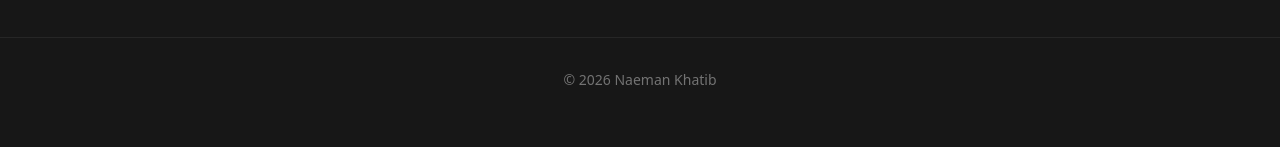
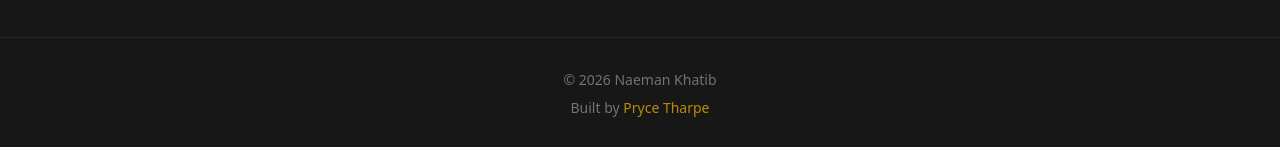
Before and after one commit to tharpep/portfolio-naeman, a Next.js app: page / in a window 1280 px wide. Shown: the part 1958-2105 px from the top of the page. Before the commit the page ends 2080 px from the top, so only its background shows below. Built offline with nearby package versions, Linux system fonts and the light colour scheme.

Commit message:
added my credits

```diff
--- a/src/components/Footer.tsx
+++ b/src/components/Footer.tsx
@@ -1,8 +1,19 @@
 export default function Footer() {
     return (
         <footer className="mt-auto py-8 px-6 border-t border-neutral-800">
-            <div className="max-w-6xl mx-auto text-center text-neutral-500 text-sm">
+            <div className="max-w-6xl mx-auto text-center text-neutral-500 text-sm space-y-2">
                 <p>© {new Date().getFullYear()} Naeman Khatib</p>
+                <p>
+                    Built by{" "}
+                    <a
+                        href="https://pryce-tharpe.dev"
+                        target="_blank"
+                        rel="noopener noreferrer"
+                        className="text-amber-400/70 hover:text-amber-400 transition-colors"
+                    >
+                        Pryce Tharpe
+                    </a>
+                </p>
             </div>
         </footer>
     );
```
